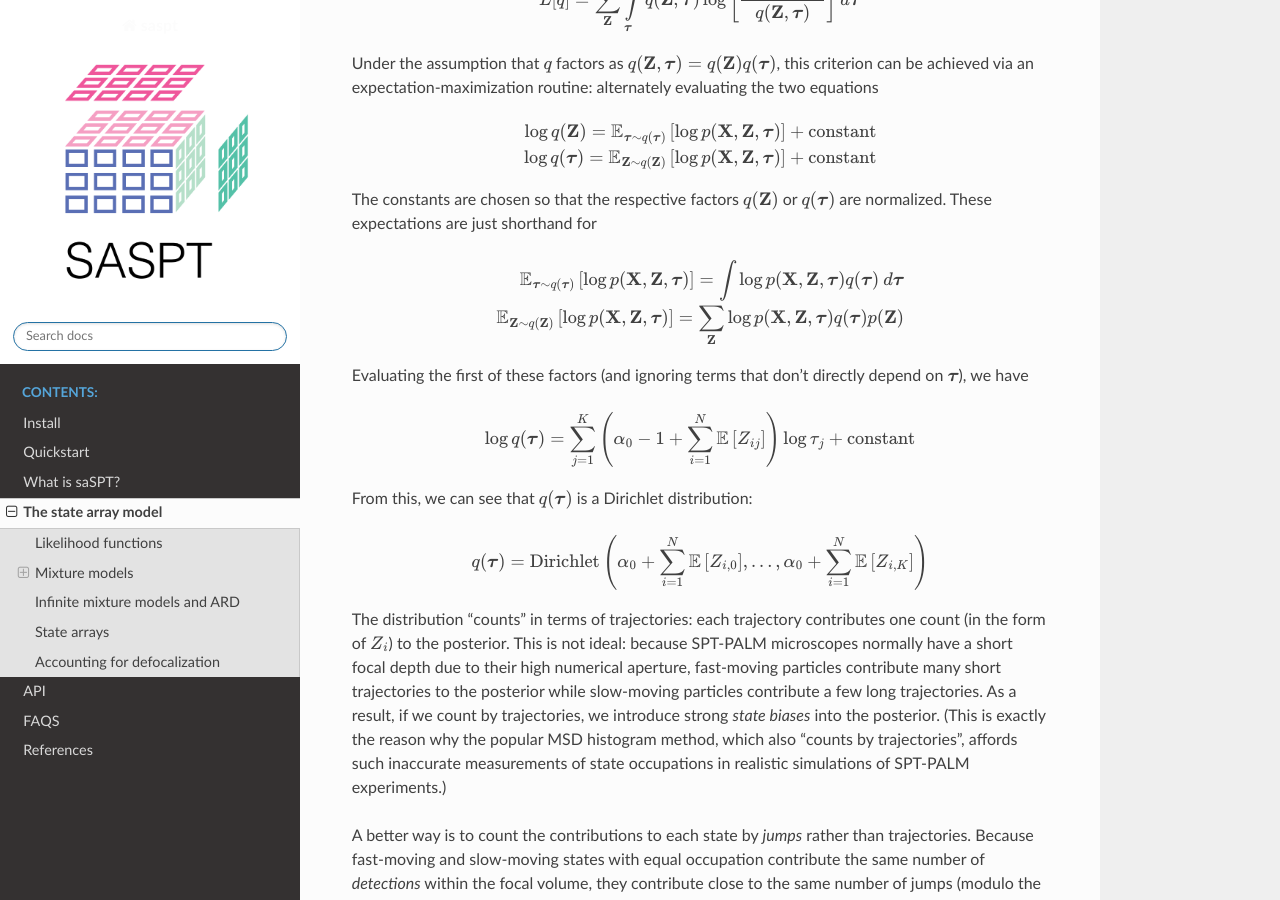
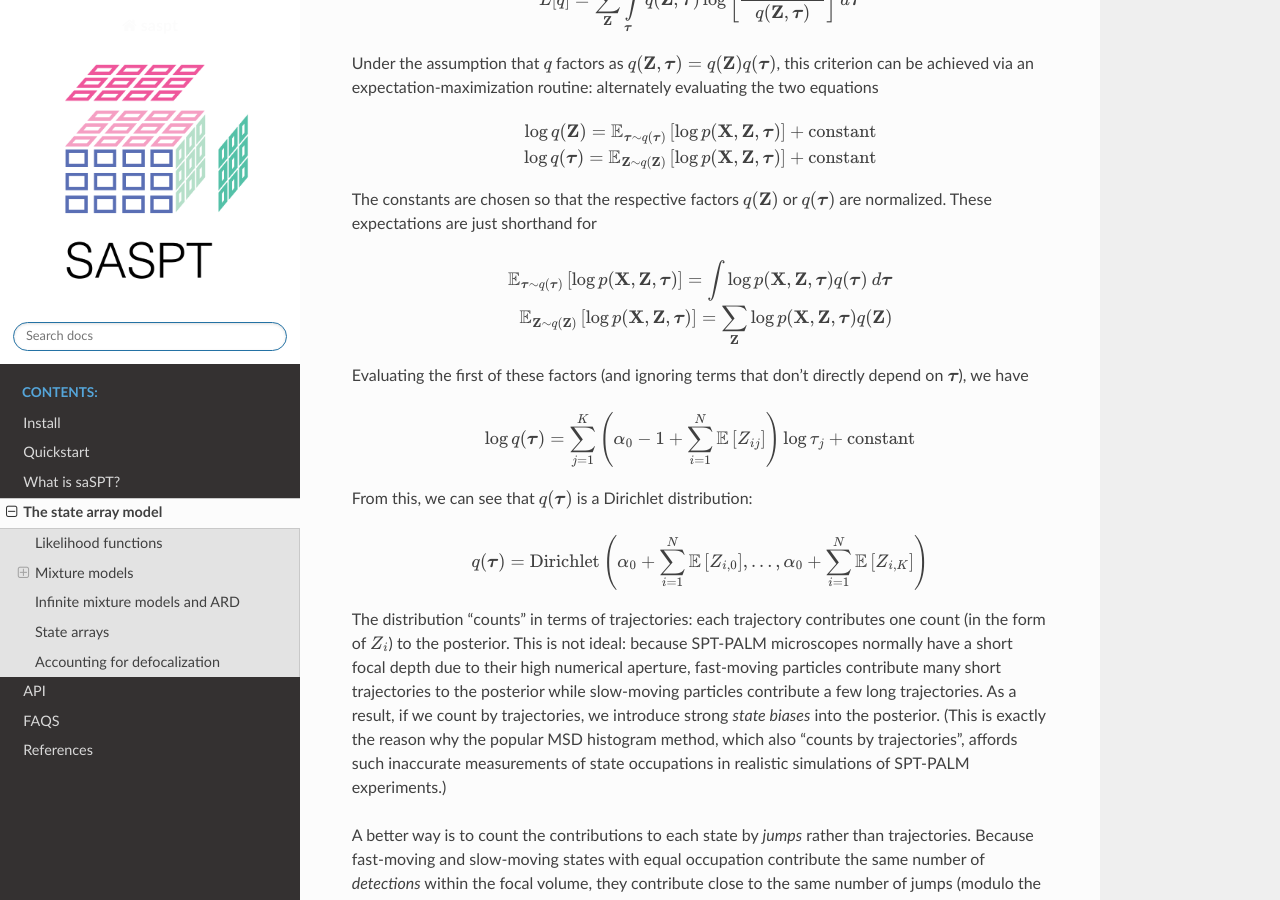
Before and after one commit to alecheckert/saspt, a Sphinx documentation site: the page built from doc/model.rst, in a window 1280 px wide and 900 px high, scrolled down 5293 px. Built offline with Sphinx 7.4.7 and the Read the Docs theme 2.0.0, drawn with Linux system fonts in a browser that asks for light colours.

Commit message:
corrected math error in model.rst

```diff
--- a/doc/index.rst
+++ b/doc/index.rst
@@ -5,6 +5,10 @@
 
 Welcome to saSPT's documentation!
 =================================
+
+.. note:
+
+    You're here early! The ``saspt`` documentation is under construction. We aim to finish it by the end of October, 2021.
 
 ``saspt`` is a Python tool for analyzing single particle tracking (SPT) experiments. It uses
 *state arrays*, a kind of variational Bayesian framework that learns intelligible models
@@ -28,8 +32,6 @@ If you want to jump right into working with ``saspt``, see :ref:`quickstart_labe
 more detailed explanation of what ``saspt`` is and why it exists, see :ref:`description_label`
 (**currently under construction**). If you're feeling adventurous and want to see the guts of the
 actual model/inference algorithm, see :ref:`label_model`.
-
-**You're here early! Currently, the ``saspt`` documentation is under construction. We aim to finish it by the end of October, 2021.**
 
 (``saspt`` stands for "state arrays for single particle tracking".)
 
--- a/doc/model.rst
+++ b/doc/model.rst
@@ -305,14 +305,13 @@ alternately evaluating the two equations
 
 	\log q(\boldsymbol{\tau}) = \mathbb{E}_{\mathbf{Z} \sim q(\mathbf{Z})} \left[ \log p (\mathbf{X}, \mathbf{Z}, \boldsymbol{\tau}) \right] + \text{constant}
 
-The constants are chosen so that the respective factors :math:`q(\mathbf{Z})` or :math:`q(\boldsymbol{\tau})` are normalized. These expectations are
-just shorthand for
+The constants are chosen so that the respective factors :math:`q(\mathbf{Z})` or :math:`q(\boldsymbol{\tau})` are normalized. These expectations are just shorthand for
 
 .. math::
 
 	\mathbb{E}_{\boldsymbol{\tau} \sim q(\boldsymbol{\tau})} \left[ \log p (\mathbf{X}, \mathbf{Z}, \boldsymbol{\tau}) \right] = \int \log p (\mathbf{X}, \mathbf{Z}, \boldsymbol{\tau}) q(\boldsymbol{\tau}) \: d \boldsymbol{\tau}
 
-	\mathbb{E}_{\mathbf{Z} \sim q(\mathbf{Z})} \left[ \log p (\mathbf{X}, \mathbf{Z}, \boldsymbol{\tau}) \right] = \sum\limits_{\mathbf{Z}} \log p (\mathbf{X}, \mathbf{Z}, \boldsymbol{\tau}) q(\boldsymbol{\tau}) p(\mathbf{Z})
+	\mathbb{E}_{\mathbf{Z} \sim q(\mathbf{Z})} \left[ \log p (\mathbf{X}, \mathbf{Z}, \boldsymbol{\tau}) \right] = \sum\limits_{\mathbf{Z}} \log p (\mathbf{X}, \mathbf{Z}, \boldsymbol{\tau}) q(\mathbf{Z})
 
 Evaluating the first of these factors (and ignoring terms that don't directly depend on :math:`\boldsymbol{\tau}`), we have
 
```
